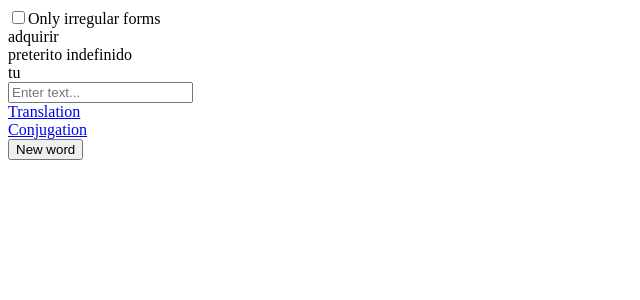
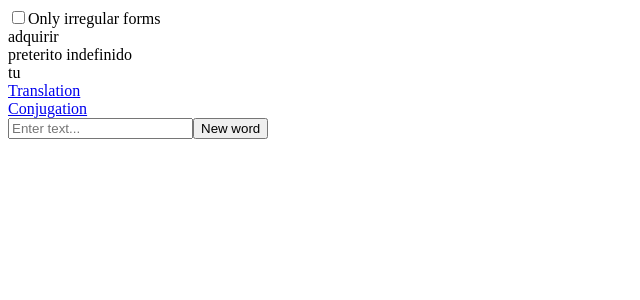
Before and after one commit to petoalbert/Conjugation, a React (Vite) app: page / in a window 1280 px wide. Shown: the top 300 px of the page, without its empty margins (0-640 px from the left). Built offline with nearby package versions, Linux system fonts and the light colour scheme.

Commit message:
Extract more stuff to Task

```diff
--- a/src/App.tsx
+++ b/src/App.tsx
@@ -45,14 +45,6 @@ export default function ConjugationGame() {
     }
   };
 
-  function translateLink(): string {
-    return "https://translate.google.com/?sl=es&tl=en&text=" + params.verb
-  }
-
-  function wordrefLink(): string {
-    return "https://www.wordreference.com/conj/esverbs.aspx?v=" + params.verb
-  }
-
   return (
     <section>
       <div>
@@ -76,8 +68,6 @@ export default function ConjugationGame() {
       {isValid === true && <p style={{ color: 'green' }}>Correct!</p>}
       {isValid === false && <p style={{ color: 'red' }}>Incorrect! Correct one was:
         {conjugate(params.verb, params.tense, params.pronoun)}"</p>}
-      <div><a href={translateLink()} target="_blank">Translation</a></div>
-      <div><a href={wordrefLink()} target="_blank">Conjugation</a></div>
       <button onClick={handleClick}>
         New word
       </button>
--- a/src/Task.tsx
+++ b/src/Task.tsx
@@ -1,16 +1,19 @@
 import React from "react";
-import { useState } from "react";
-import { conjugate } from "./Conjugation";
 import { tenseToString } from "./Tense";
 import { pronounToString } from "./Pronoun";
-import { ConjugationParameters, getOnlyIrregularParameters, getParameters } from "./ConjugationParameters";
+import { ConjugationParameters } from "./ConjugationParameters";
 
 export default function Task({ params }: { params: ConjugationParameters }) {
+    const translateLink = "https://translate.google.com/?sl=es&tl=en&text=" + params.verb
+    const wordrefLink = "https://www.wordreference.com/conj/esverbs.aspx?v=" + params.verb
+
     return (
         <div>
             <div>{params.verb}</div>
             <div>{tenseToString(params.tense)}</div>
             <div>{pronounToString(params.pronoun)}</div>
+            <div><a href={translateLink} target="_blank">Translation</a></div>
+            <div><a href={wordrefLink} target="_blank">Conjugation</a></div>
         </div>
     )
 }
```
